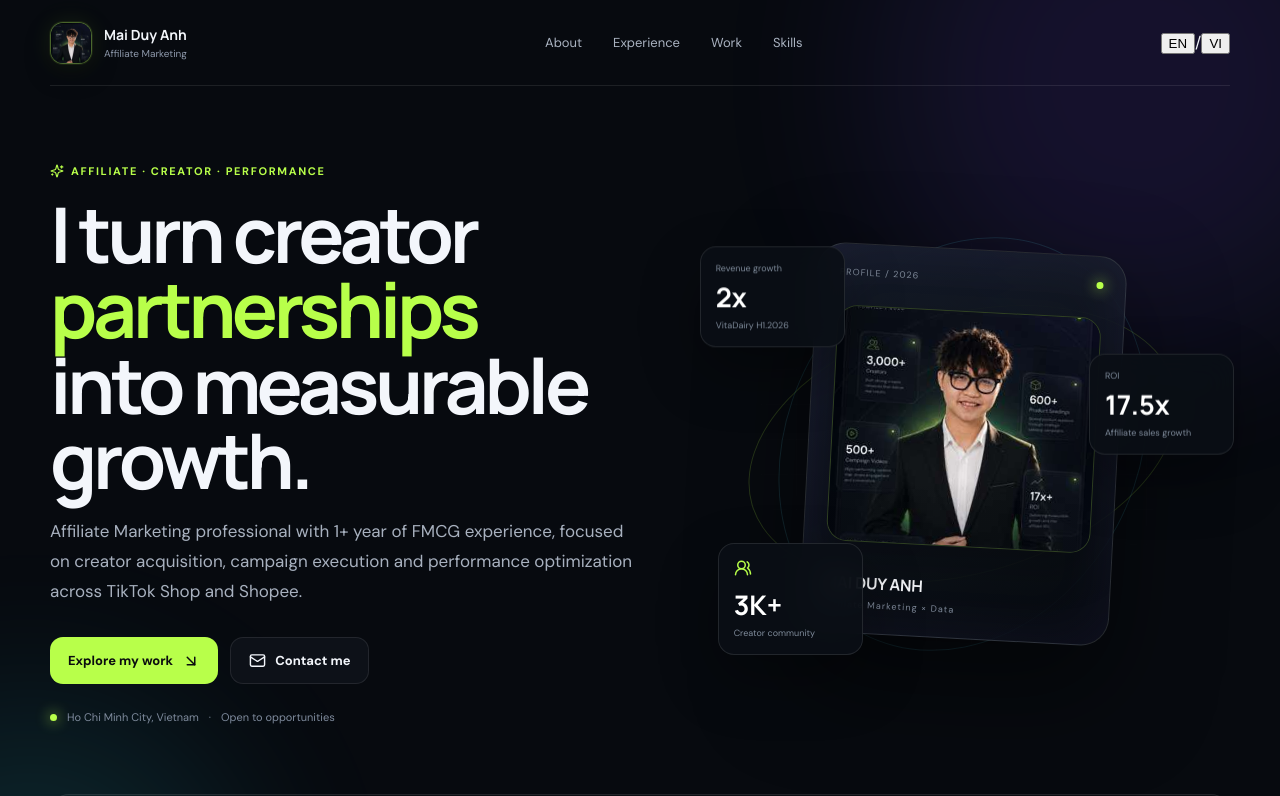
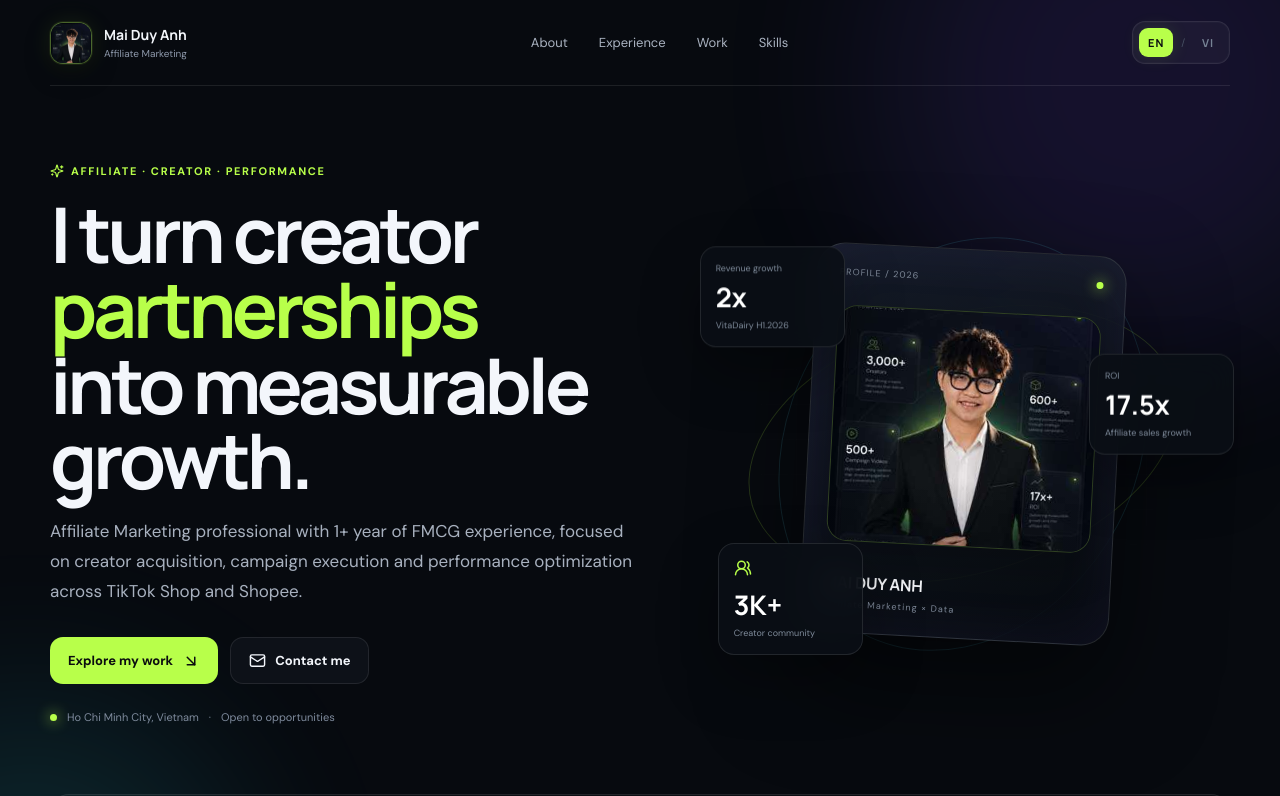
Before and after one commit to duyanhsdte/duy-anh-portfolio, a Next.js app: page / in a window 1280 px wide. Shown: the top 796 px of the page. Built offline with nearby package versions, Linux system fonts and the light colour scheme.

Commit message:
style: add language switch UI

```diff
--- a/app/profile-overrides.css
+++ b/app/profile-overrides.css
@@ -4,4 +4,9 @@
 .profile-image{width:100%;height:100%;object-fit:cover;object-position:center 20%;display:block}
 .monogram::after{content:"";position:absolute;inset:0;border-radius:inherit;background:linear-gradient(180deg,transparent 72%,rgba(7,10,15,.22));pointer-events:none}
 .core-card:hover .monogram{border-color:rgba(184,255,74,.32)}
-@media(max-width:560px){.brand-mark{width:40px;height:40px}.monogram{height:184px;border-radius:16px}.profile-image{object-position:center 18%}}
+.lang-switch{display:flex;align-items:center;gap:8px;padding:6px;border:1px solid var(--line);border-radius:13px;background:rgba(255,255,255,.035);box-shadow:inset 0 0 0 1px rgba(255,255,255,.02)}
+.lang-switch button{appearance:none;border:0;background:transparent;color:#778395;font:700 11px Manrope,sans-serif;letter-spacing:.08em;padding:7px 9px;border-radius:9px;cursor:pointer;transition:.22s ease}
+.lang-switch button:hover{color:#fff}
+.lang-switch button.active{background:var(--lime);color:#090c10;box-shadow:0 0 18px rgba(184,255,74,.12)}
+.lang-switch>span{color:#495365;font-size:10px;user-select:none}
+@media(max-width:560px){.brand-mark{width:40px;height:40px}.monogram{height:184px;border-radius:16px}.profile-image{object-position:center 18%}.lang-switch{gap:4px;padding:4px}.lang-switch button{padding:6px 7px;font-size:10px}}
```
